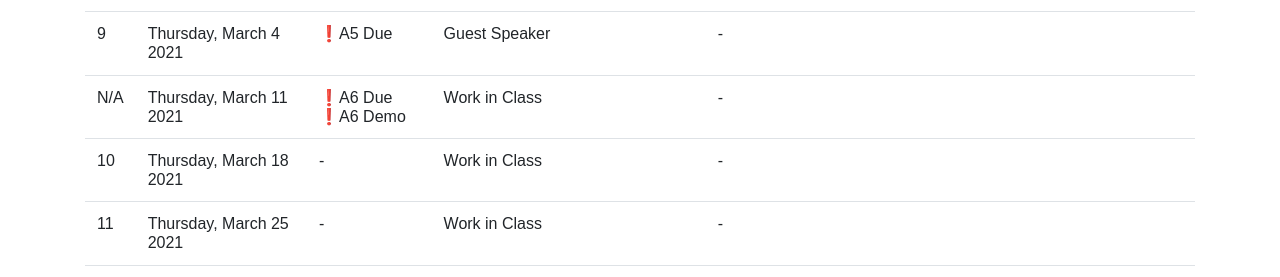
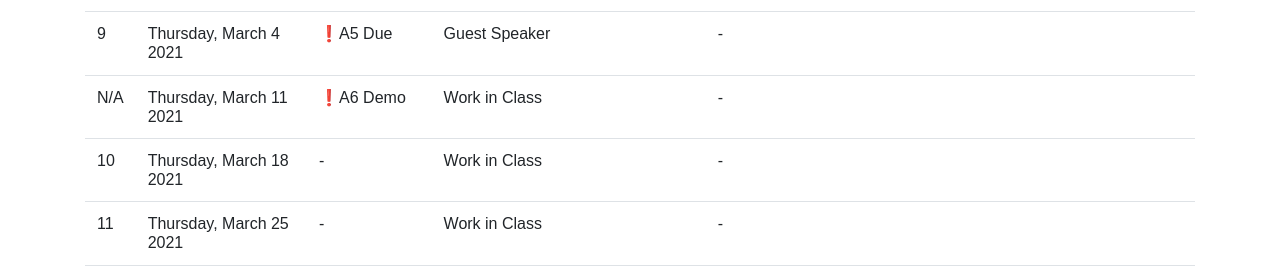
Before and after one commit to dcsil/CSC491, a Jekyll site: the page built from other_pages/schedule_2021.md, in a window 1280 px wide and 900 px high, scrolled down 638 px. Shown: the part 171-448 px from the top of the window. Built offline with Jekyll 4.4.1, drawn with Linux system fonts in a browser that asks for light colours; our own code applies the rules of GitHub Pages for plain Markdown files.

Commit message:
Update schedule_2021.md

```diff
--- a/other_pages/schedule_2021.md
+++ b/other_pages/schedule_2021.md
@@ -14,7 +14,7 @@ This is a class schedule indicating what we aim to do each week and the recommen
 | 7 | Thursday, February 18 2021 | -          | NO CLASS - Reading Week | - |
 | 8 | Thursday, February 25 2021 | ❗A4 Due<br>❗A6 Demo  | Discussions around Infrastructure | Ethics and Accessibility |
 | 9 | Thursday, March 4 2021     | ❗A5 Due    | Guest Speaker | - |
-| N/A | Thursday, March 11 2021  | ❗A6 Due<br>❗A6 Demo | Work in Class | - |
+| N/A | Thursday, March 11 2021  | ❗A6 Demo | Work in Class | - |
 | 10 | Thursday, March 18 2021   | -           | Work in Class | - |
 | 11 | Thursday, March 25 2021   | - | Work in Class | - |
 | 12 | Thursday, April 1 2021    | ❗A7 Due<br>❗A6 Demo | Software Due - Demos of your Software | - |
```
